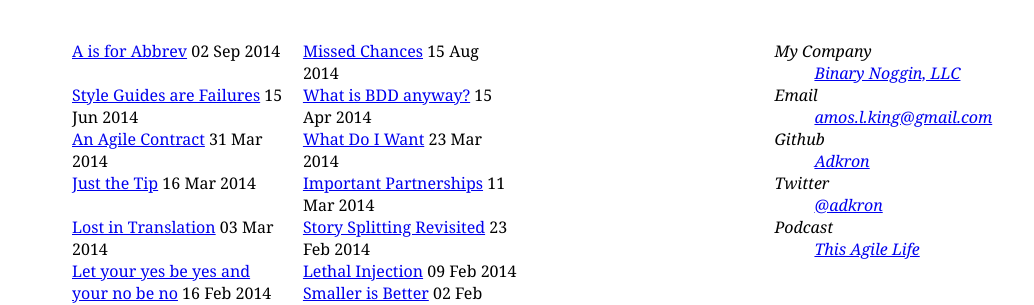
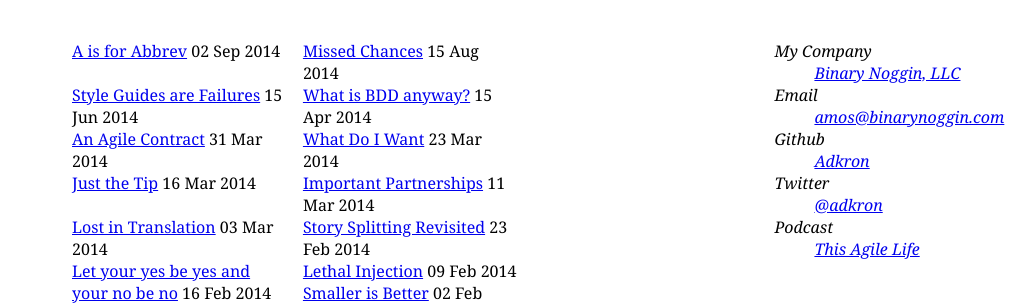
Before and after one commit to adkron/dirtyinformation.com, a Jekyll site: the page built from index.html, in a window 1280 px wide. Shown: the part 1449-1754 px from the top of the page, without its empty margins (64-1098 px from the left). Built offline with Jekyll 4.4.1, drawn with Linux system fonts in a browser that asks for light colours; Markdown is read by kramdown in place of the engine named in the settings; the list of posts is cut into pages by our own code.

Commit message:
Uses my business email in favor of my personal
Amos King @adkron <amos.l.king@gmail.com>

```diff
--- a/_includes/contact.html
+++ b/_includes/contact.html
@@ -4,7 +4,8 @@
     <dt>My Company</dt>
     <dd><a href="http://binarynoggin.com" title="Binary Noggin">Binary Noggin, LLC</a></dd>
     <dt>Email</dt>
-    <dd><a href="mailto:amos.l.king@gmail.com" title="Email">amos.l.king@gmail.com</a></dd>
+    <dd><a href="mailto:amos@binarynoggin.com"
+      title="Email">amos@binarynoggin.com</a></dd>
     <dt>Github</dt>
     <dd><a href="http://github.com/adkron" title="Github">Adkron</a></dd>
     <dt>Twitter</dt>
```
